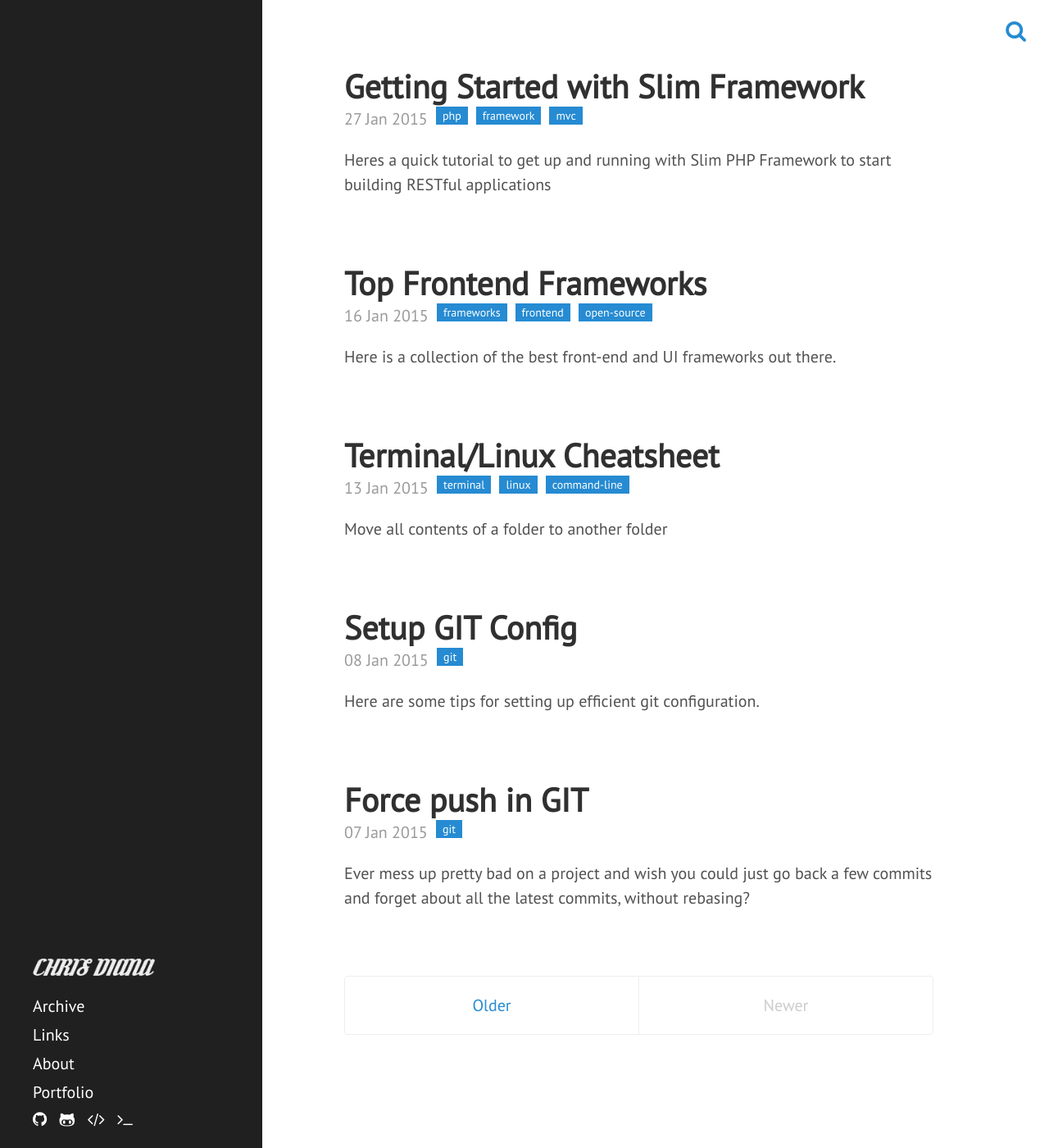
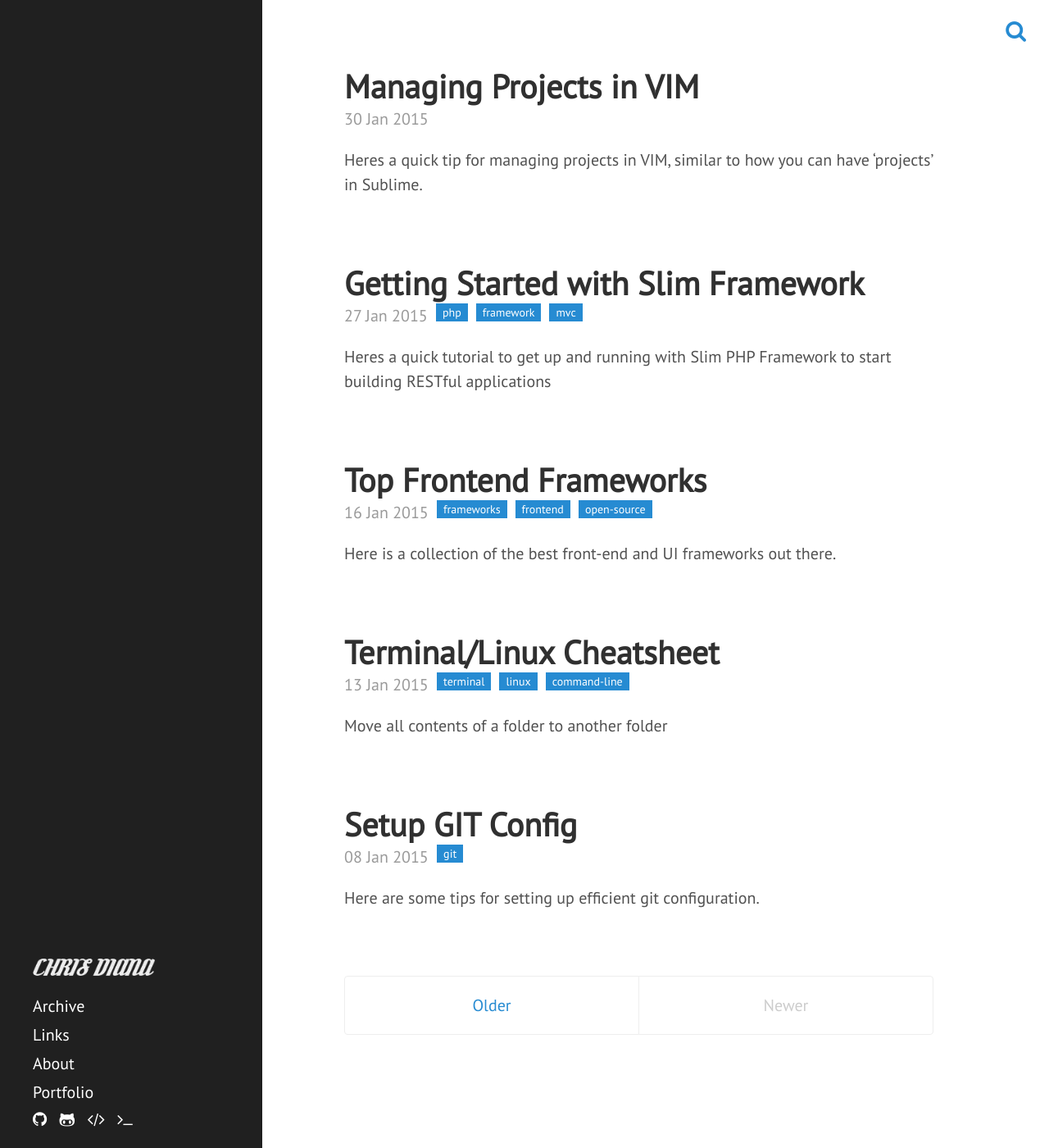
Before and after one commit to chrisdiana/cdmedia.github.io, a Jekyll site: the page built from index.html, in a window 1280 px wide and 1400 px high. Shown: the whole window at 82% size. Built offline with Jekyll 4.4.1, drawn with Linux system fonts in a browser that asks for light colours; nearby versions of some CDN libraries; Markdown is read by kramdown in place of the engine named in the settings; the list of posts is cut into pages by our own code.

Commit message:
blog updates

````diff
--- /dev/null
+++ b/_posts/2015-01-30-managing-projects-in-vim.md
@@ -0,0 +1,31 @@
+---
+layout: post
+title: Managing Projects in VIM
+comments: true
+tags: []
+---
+
+Heres a quick tip for managing projects in VIM, similar to
+how you can have 'projects' in Sublime.
+
+Theres a cool little feature that comes with VIM called
+VIM Sessions. These are basically saved workspaces with
+all your tabs and what-not.
+
+To create a session:
+
+```
+:mksession ~/mysession.vim
+```
+
+Then, to restore your old session from inside vim:
+
+```
+:source ~/mysession.vim
+```
+
+If you want to restore the session outside of vim:
+
+```
+$ vim -S ~/mysession.vim
+```
````
Also changed, not shown: _posts/2015-01-13-cheatsheet_terminal_linux.md (+7 -0 lines).
